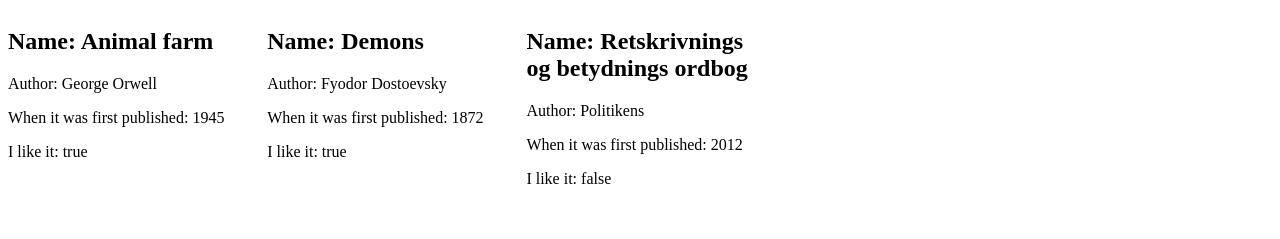
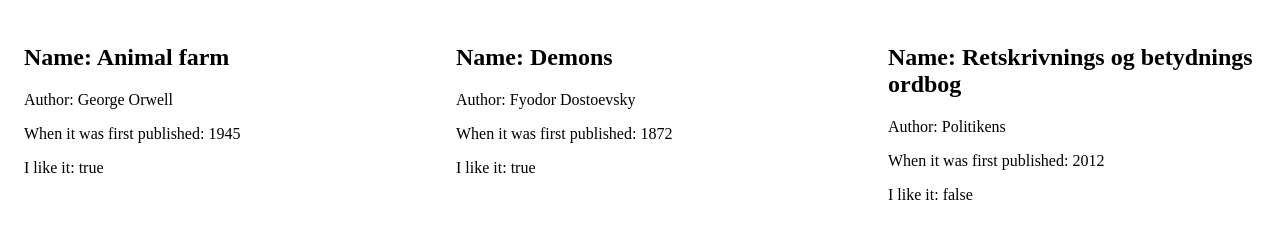
Before and after one commit to lelekaspb/hvsvs, a plain HTML site: page index.html in a window 1280 px wide. Drawn offline with Linux system fonts and the light colour scheme.

Commit message:
changed styles a bit

```diff
--- a/style.css
+++ b/style.css
@@ -1,5 +1,9 @@
 main {
   display: grid;
-  grid-template-columns: repeat(auto-fill, minmax(200px, 1fr));
+  grid-template-columns: repeat(auto-fill, minmax(300px, 1fr));
   gap: 2rem;
 }
+
+article {
+  padding: 1rem;
+}
```
